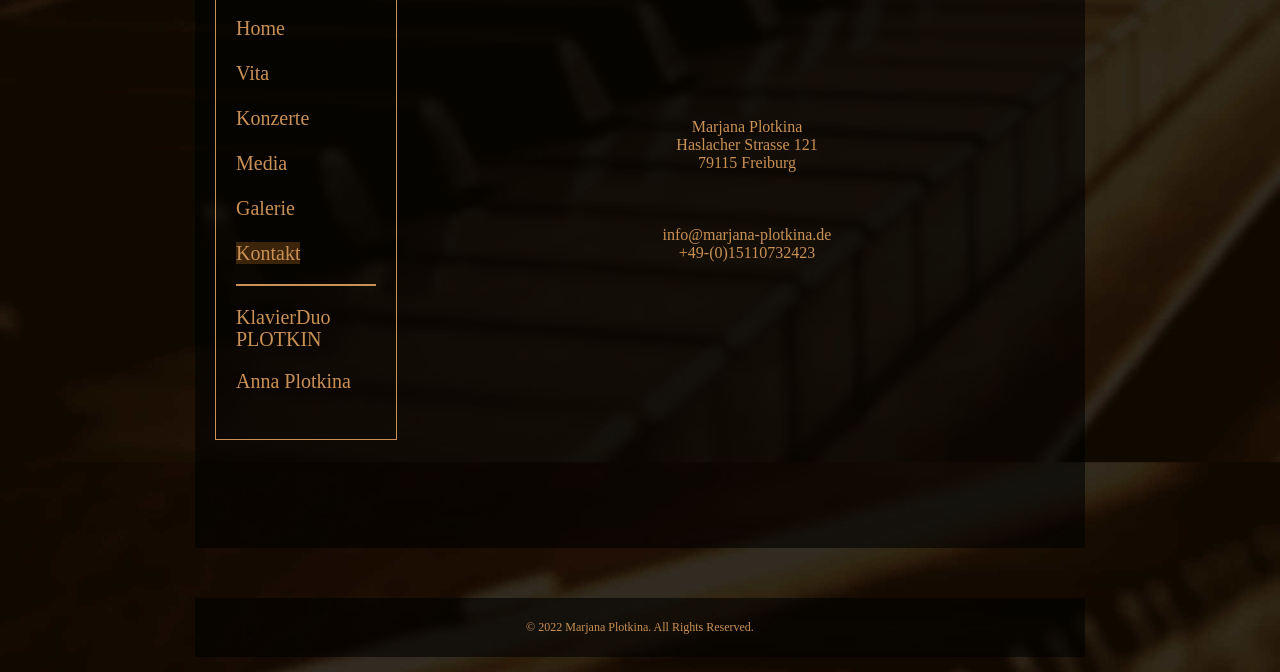
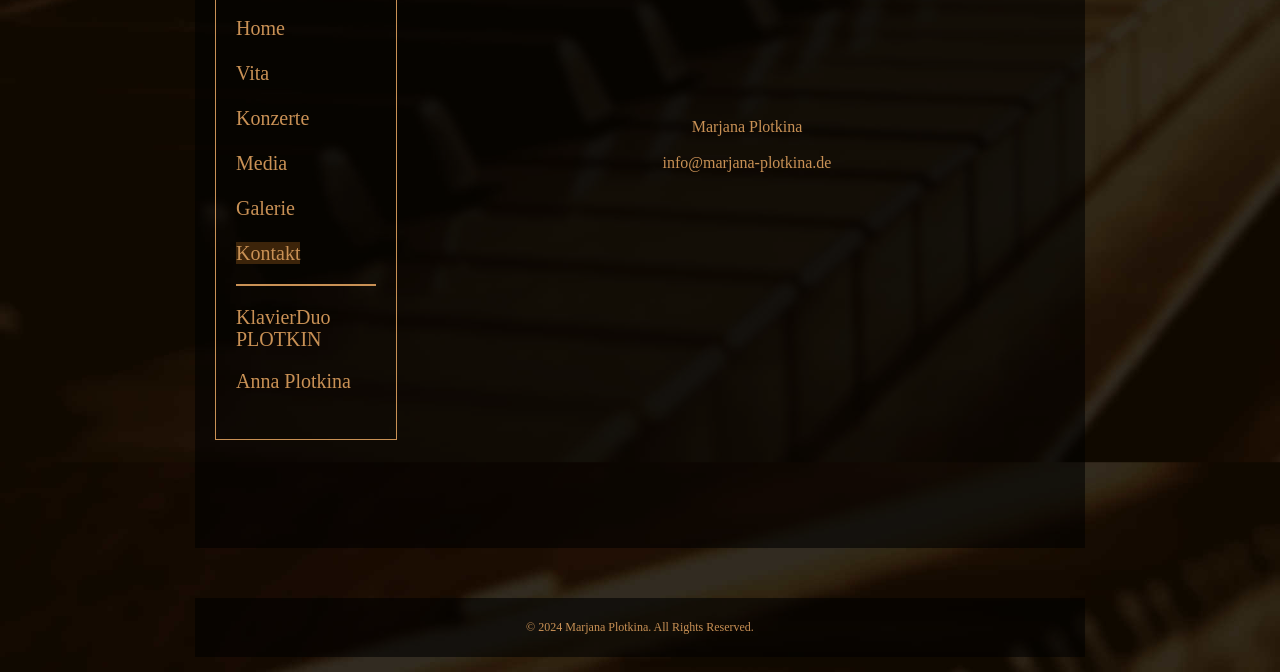
Before and after one commit to dmitry-lesnik/marjana_web, a plain HTML site: page kontakt.html in a window 1280 px wide. Shown: the part 362-1034 px from the top of the page. Drawn offline with Linux system fonts and the light colour scheme.

Commit message:
changed Kontakt and copyright

```diff
--- a/kontakt.html
+++ b/kontakt.html
@@ -61,17 +61,9 @@
             <div class="address">
                 Marjana Plotkina
                 <br/>
-                Haslacher Strasse 121
-                <br/>
-                79115 Freiburg
-                <br/>
-                <br/>
-                <br/>
                 <br/>
                 <!--marjana_lisnyk@hotmail.com-->
                 info@marjana-plotkina.de
-                <br/>
-                +49-(0)15110732423
                 <br/>
             </div>
         </div>
@@ -80,7 +72,7 @@
 <div id="footer">
     <div class="clearfix">
         <p>
-            © 2022 Marjana Plotkina. All Rights Reserved.
+            © 2024 Marjana Plotkina. All Rights Reserved.
         </p>
     </div>
 </div>
```
Also changed, not shown: anna_plotkina.html (+1 -1 lines), ap_konzerte.html (+1 -1 lines), ap_media.html (+1 -1 lines), ap_vita.html (+1 -1 lines), galerie.html (+1 -1 lines), index.html (+1 -1 lines), kd_media.html (+1 -1 lines), klavierduo.html (+1 -1 lines), konzerte.html (+1 -1 lines), media.html (+1 -1 lines), vita.html (+1 -1 lines).
